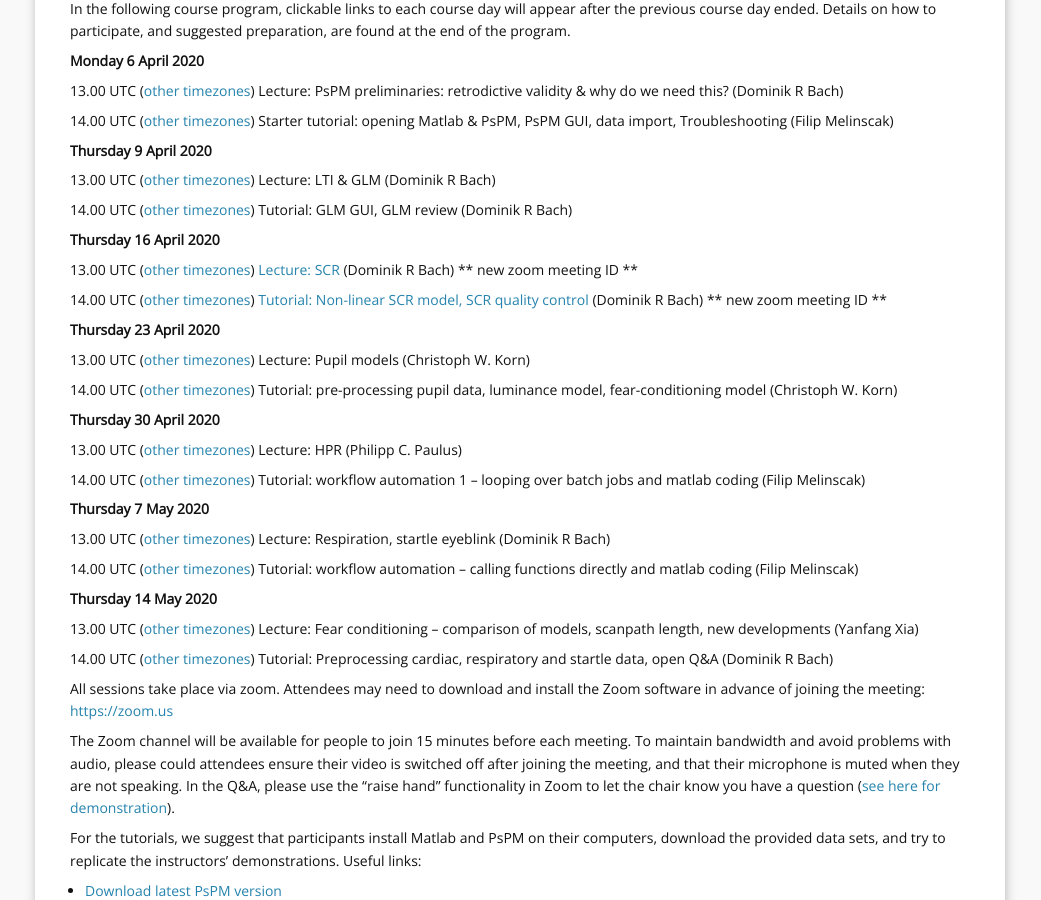
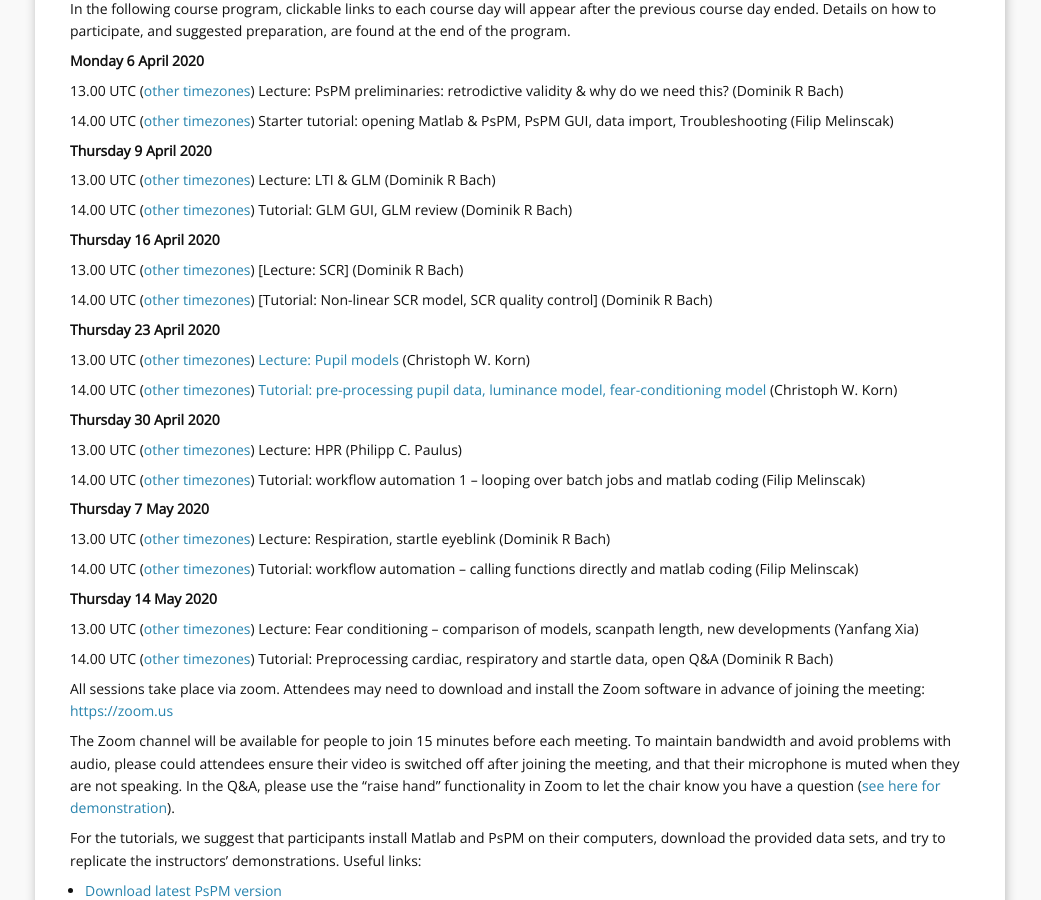
Before and after one commit to bachlab/PsPM, a Jekyll site: the page built from courses.markdown, in a window 1280 px wide and 900 px high, scrolled down 372 px. Shown: the whole window, without its empty margins (120-1161 px from the left). Built offline with Jekyll 4.4.1, drawn with Linux system fonts in a browser that asks for light colours.

Commit message:
Add link for next PsPM lecture

```diff
--- a/courses.markdown
+++ b/courses.markdown
@@ -26,15 +26,15 @@ In the following course program, clickable links to each course day will appear
 
 **Thursday 16 April 2020**
 
-13.00 UTC ([other timezones](https://www.timeanddate.com/worldclock/fixedtime.html?iso=20200416T1300)) [Lecture: SCR](https://uzh.zoom.us/j/441825619) (Dominik R Bach) ** new zoom meeting ID **
+13.00 UTC ([other timezones](https://www.timeanddate.com/worldclock/fixedtime.html?iso=20200416T1300)) [Lecture: SCR] (Dominik R Bach)
 
-14.00 UTC ([other timezones](https://www.timeanddate.com/worldclock/fixedtime.html?iso=20200416T1400)) [Tutorial: Non-linear SCR model, SCR quality control](https://uzh.zoom.us/j/173309911) (Dominik R Bach) ** new zoom meeting ID **
+14.00 UTC ([other timezones](https://www.timeanddate.com/worldclock/fixedtime.html?iso=20200416T1400)) [Tutorial: Non-linear SCR model, SCR quality control] (Dominik R Bach)
 
 **Thursday 23 April 2020**
 
-13.00 UTC ([other timezones](https://www.timeanddate.com/worldclock/fixedtime.html?iso=20200423T1300)) Lecture: Pupil models (Christoph W. Korn)
+13.00 UTC ([other timezones](https://www.timeanddate.com/worldclock/fixedtime.html?iso=20200423T1300)) [Lecture: Pupil models](https://uzh.zoom.us/j/93360197583) (Christoph W. Korn)
 
-14.00 UTC ([other timezones](https://www.timeanddate.com/worldclock/fixedtime.html?iso=20200423T1400)) Tutorial: pre-processing pupil data, luminance model, fear-conditioning model (Christoph W. Korn)
+14.00 UTC ([other timezones](https://www.timeanddate.com/worldclock/fixedtime.html?iso=20200423T1400)) [Tutorial: pre-processing pupil data, luminance model, fear-conditioning model](https://uzh.zoom.us/j/93360197583) (Christoph W. Korn)
 
 **Thursday 30 April 2020**
 
```
